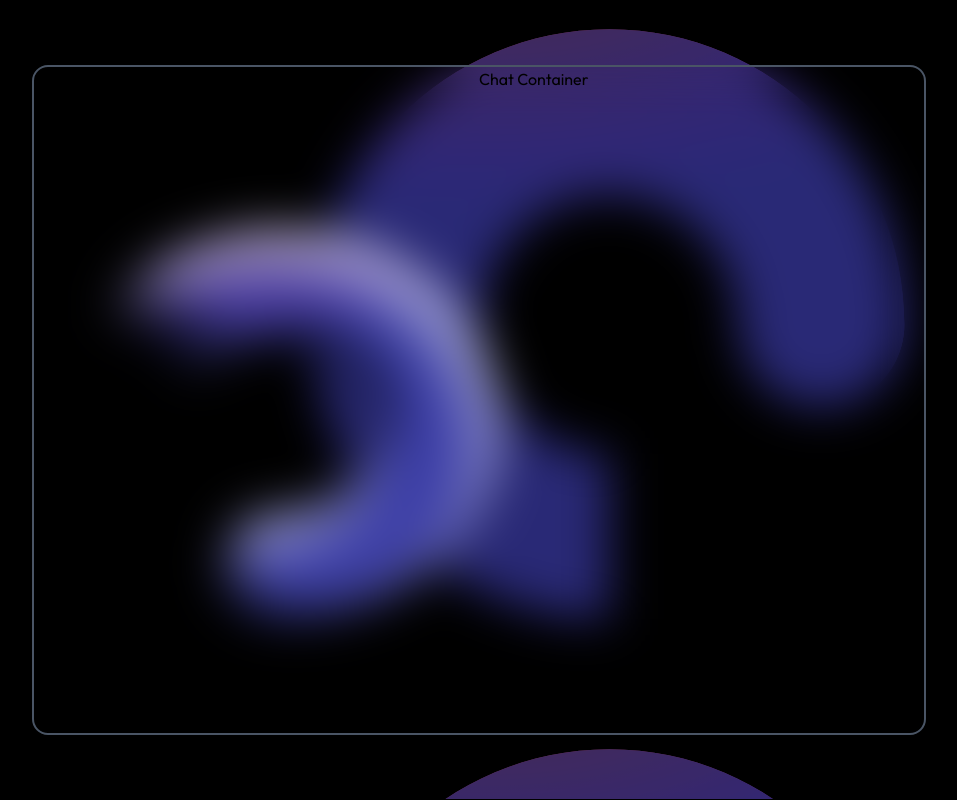
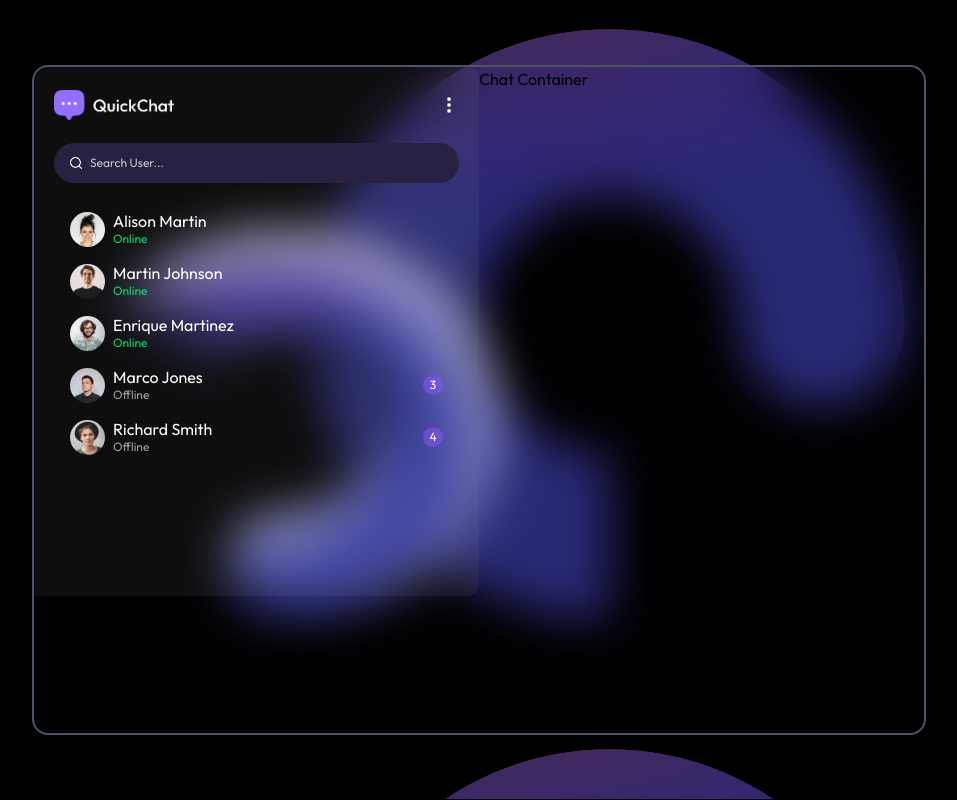
Before and after one commit to kumar-shivraj/realtime-chat-app, a React (Vite) app in the folder client/: page / in a window 1280 px wide. Shown: the whole page, without its empty margins (161-1118 px from the left). Built offline with nearby package versions, Linux system fonts and the light colour scheme.

Commit message:
realtime-chat-app: design sidebar component

```diff
--- a/client/src/components/Sidebar.jsx
+++ b/client/src/components/Sidebar.jsx
@@ -1,9 +1,58 @@
-const Sidebar = () => {
-  return (
-    <div>
-      <h1>Sidebar</h1>
-    </div>
-  )
+import assets, { userDummyData } from "../assets/assets"
+import { useNavigate } from "react-router-dom"
+
+const Sidebar = ({ selectedUser, setSelectedUser }) => {
+    const navigate = useNavigate();
+    return (
+        <div className={`bg-[#818582]/10 h-full p-5 rounded-r-xl overflow-y-scroll text-white ${selectedUser ? 'max-md:hidden' : ''}`}>
+            <div className="pb-5">
+                <div className="flex justify-between items-center">
+                    <img src={assets.logo} alt=" logo" className="max-w-40" />
+                    <div className="relative py-2 group">
+                        <img src={assets.menu_icon} alt=" Menu" className="max-h-5 cursor-pointer" />
+                        <div className="absolute top-full right-0 z-20 w-32 p-5 rounded-md bg-[#282142] border border-gray-600 text-gray-100 hidden group-hover:block">
+                            <p className="cursor-pointer text-sm"
+                                onClick={() => navigate("/profile")}
+                            >Edit Profile</p>
+                            <hr className="my-2 border-t border-gray-500" />
+                            <p className="cursor-pointer text-sm">Logout</p>
+                        </div>
+                    </div>
+                </div>
+
+                <div className="bg-[#282142] rounded-full flex items-center gap-2 py-3 px-4 mt-5">
+                    <img src={assets.search_icon} alt="Search" className="w-3 h-3" />
+                    <input type="text" className="bg-transparent border-none outline-none text-white text-xs placeholder-[#c8c8c8] flex-1" placeholder="Search User..." />
+                </div>
+            </div>
+
+            <div className="flex flex-col">
+                {userDummyData.map((user, index) => (
+                    <div key={index}
+                        className={`relative flex items-center gap-2 p-2 pl-4 rounded cursor-pointer max-sm:text-sm ${selectedUser?._id === user._id && 'bg-[#282142]/50'}`}
+                        onClick={() => setSelectedUser(user)}
+                    >
+                        <img src={user?.profilePic || assets.avatar_icon} alt=""
+                            className="w-[35px] aspect-[1/1] rounded-full"
+                        />
+                        <div className="flex flex-col leading-5">
+                            <p>{user.fullName}</p>
+                            {
+                                index < 3 ?
+                                    <span className="text-green-400 text-xs">Online</span>
+                                    :
+                                    <span className="text-neutral-400 text-xs">Offline</span>
+                            }
+                        </div>
+
+                        {
+                            index > 2 && <p className="absolute top-4 right-4 text-xs h-5 w-5 flex justify-center items-center rounded-full bg-violet-500/50">{index}</p>
+                        }
+                    </div>
+                ))}
+            </div>
+        </div>
+    )
 }
 
 export default Sidebar
--- a/client/src/pages/HomePage.jsx
+++ b/client/src/pages/HomePage.jsx
@@ -9,7 +9,7 @@
   return (
     <div className="border w-full h-screen sm:px-[15%] sm:py-[5%]">
       <div className={`backdrop-blur-xl border-2 border-gray-600 rounded-2xl overflow-hidden h-[100%] grid grid-cols-1 relative ${selectedUser ? 'md:grid-cols-[1fr_1.5fr_1fr] xl:grid-cols-[1fr_2fr_1fr]' : 'md:grid-cols-2'}`}>
-        <Sidebar />
+        <Sidebar selectedUser={selectedUser} setSelectedUser={setSelectedUser} />
         <ChatContainer />
         <RightSidebar />
       </div>
```
